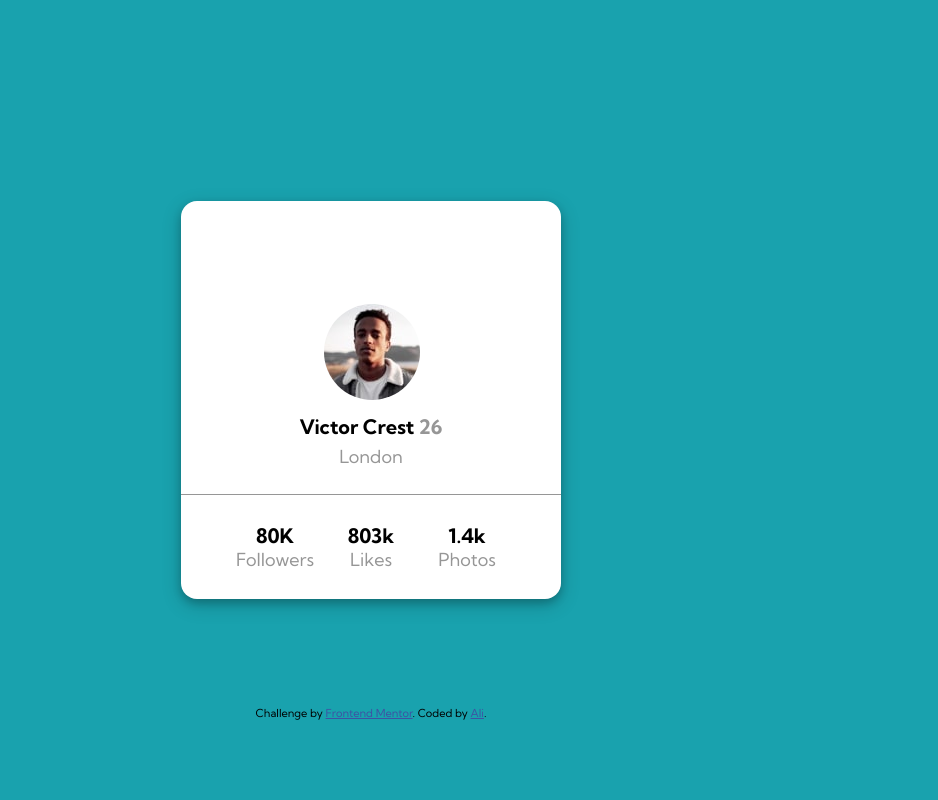
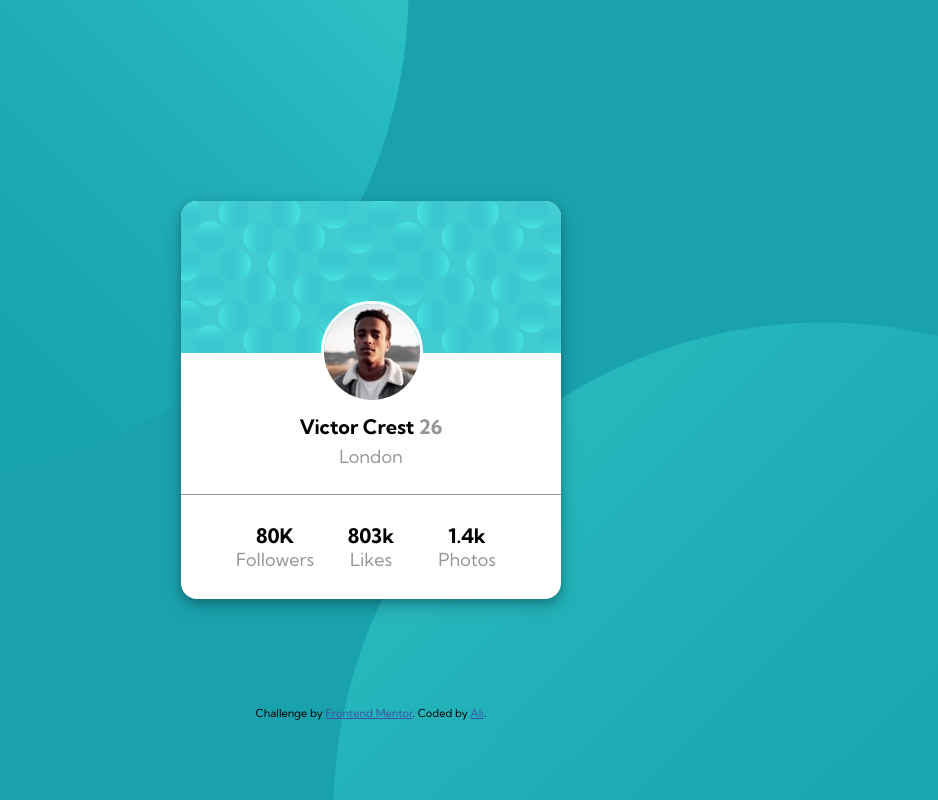
Before and after one commit to alimohiuddin79/Profile-card-component, a plain HTML site: page index.html in a window 1280 px wide. Shown: the whole page, without its empty margins (269-1207 px from the left). Drawn offline with Linux system fonts and the light colour scheme; the site is published under a folder, as on GitHub Pages, so addresses that start at the root find nothing.

Commit message:
Update style.css

```diff
--- a/style.css
+++ b/style.css
@@ -14,7 +14,7 @@ body {
     justify-content: center;
     align-items: center;
     min-height: 100vh;
-    background: url('/images/bg-pattern-top.svg'), url('/images/bg-pattern-bottom.svg');
+    background: url('./images/bg-pattern-top.svg'), url('./images/bg-pattern-bottom.svg');
     background-position: top -500px left -300px, bottom -500px right -300px;
     background-repeat: no-repeat, no-repeat;
     background-color: hsl(185, 75%, 39%);
@@ -37,7 +37,7 @@ p {
 }
 
 .top {
-    background: url('/images/bg-pattern-card.svg');
+    background: url('./images/bg-pattern-card.svg');
     background-repeat: no-repeat;
     background-size: contain;
     border-radius: 16px 16px 0 0;
```
